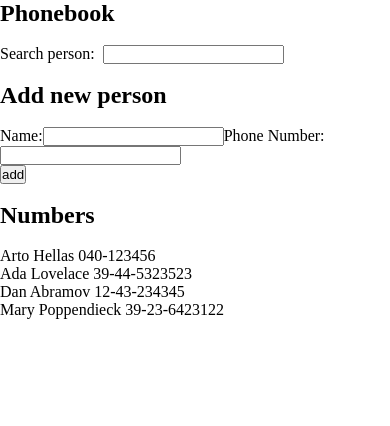
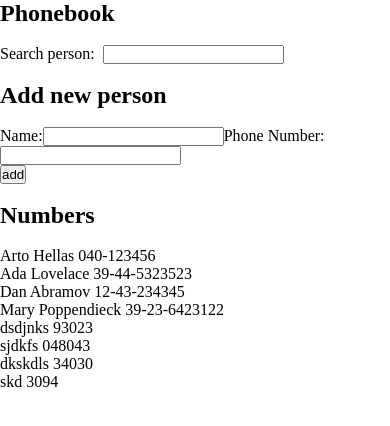
Before and after one commit to AnoopLamba/fullstackopen, a React (Vite) app in the folder part2/: page / in a window 390 px wide. Shown: the top 426 px of the page. Built offline with nearby package versions, Linux system fonts and the light colour scheme; data requests are answered from the project's data file.

Commit message:
added the phonebook step7

```diff
--- a/part2/db.json
+++ b/part2/db.json
@@ -19,6 +19,26 @@
       "name": "Mary Poppendieck",
       "number": "39-23-6423122",
       "id": 4
+    },
+    {
+      "name": "dsdjnks",
+      "number": "93023",
+      "id": 5
+    },
+    {
+      "name": "sjdkfs",
+      "number": "048043",
+      "id": 6
+    },
+    {
+      "name": "dkskdls",
+      "number": "34030",
+      "id": 7
+    },
+    {
+      "name": "skd",
+      "number": "3094",
+      "id": 8
     }
   ]
 }
--- a/part2/src/components/PhoneBook.jsx
+++ b/part2/src/components/PhoneBook.jsx
@@ -3,6 +3,7 @@ import Filter from "./Filter";
 import PersonForm from "./PersonForm";
 import Persons from "./Persons";
 import axios from "axios";
+import phonebookService from "../services/phonebook";
 
 const Phonebook = () => {
   const [persons, setPersons] = useState([]);
@@ -13,11 +14,13 @@ const Phonebook = () => {
   // use effect to populate the persons array
   useEffect(() => {
     console.log("useEffect of Phonebook");
-    axios
-      .get("http://localhost:3001/persons")
-      .then((response) => setPersons(response.data));
+    phonebookService
+      .getAllPersons()
+      .then((data) => setPersons(data))
+      .catch((error) => console.log(error.message));
   }, []);
 
+  // adding new person
   const handleFormSubmit = (e) => {
     e.preventDefault();
     if (persons.find((person) => person.name === newName)) {
@@ -26,13 +29,18 @@ const Phonebook = () => {
     }
 
     const newPerson = {
-      id: persons.length + 1,
       name: newName,
-      phone: newNumber,
+      number: newNumber,
     };
-    setPersons(persons.concat(newPerson));
-    setNewName("");
-    setNewNumber("");
+
+    phonebookService
+      .addPerson(newPerson)
+      .then((data) => {
+        setPersons(persons.concat(data));
+        setNewName("");
+        setNewNumber("");
+      })
+      .catch((error) => console.log(error.message));
   };
 
   const filteredResults = persons.filter((person) =>
--- /dev/null
+++ b/part2/src/services/phonebook.js
@@ -0,0 +1,19 @@
+import axios from "axios";
+const URL = "http://localhost:3001/persons";
+
+const getAllPersons = async () => {
+  const response = await axios.get(URL);
+  return response.data;
+};
+
+const addPerson = async (person) => {
+  const response = await axios.post(URL, person);
+  return response.data;
+};
+
+const deletePerson = async (id) => {
+  const response = await axios.delete(`${URL}/${id}`);
+  return response.data;
+};
+
+export default { getAllPersons, addPerson, deletePerson };
```
